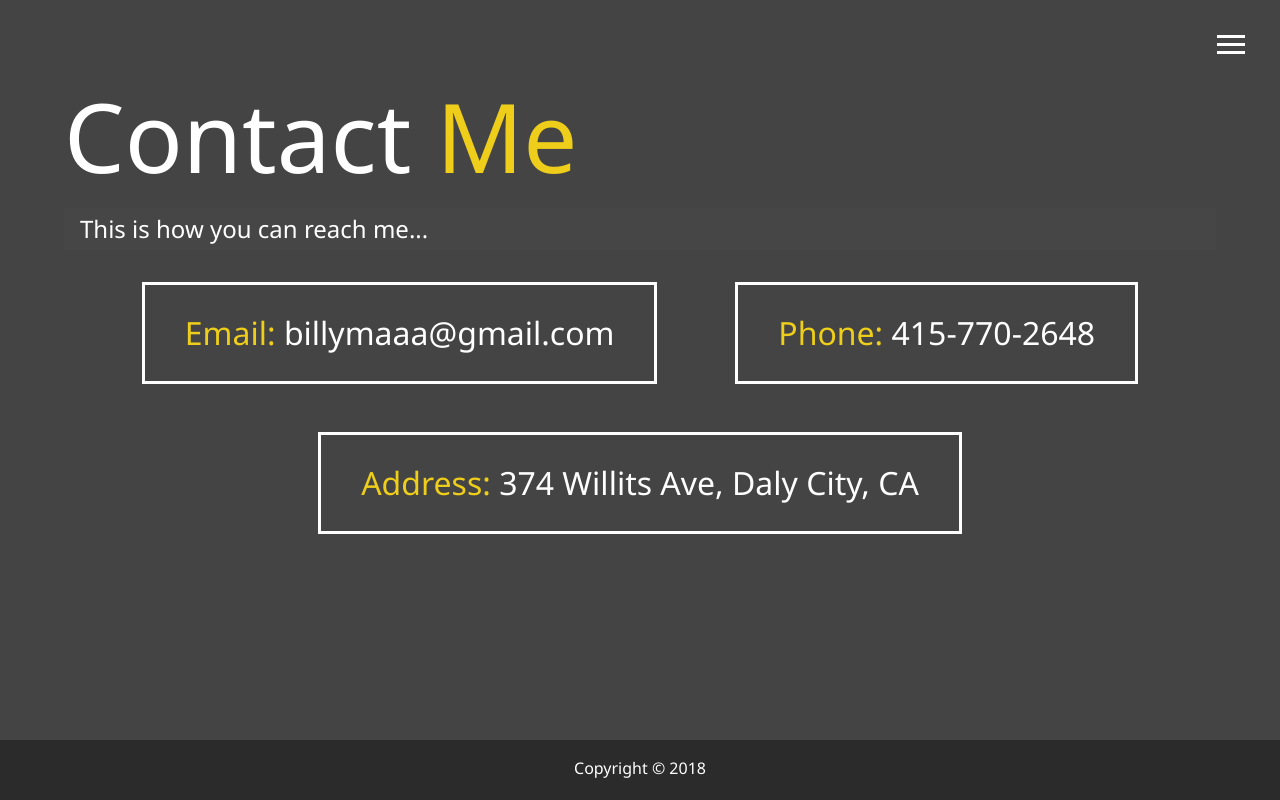
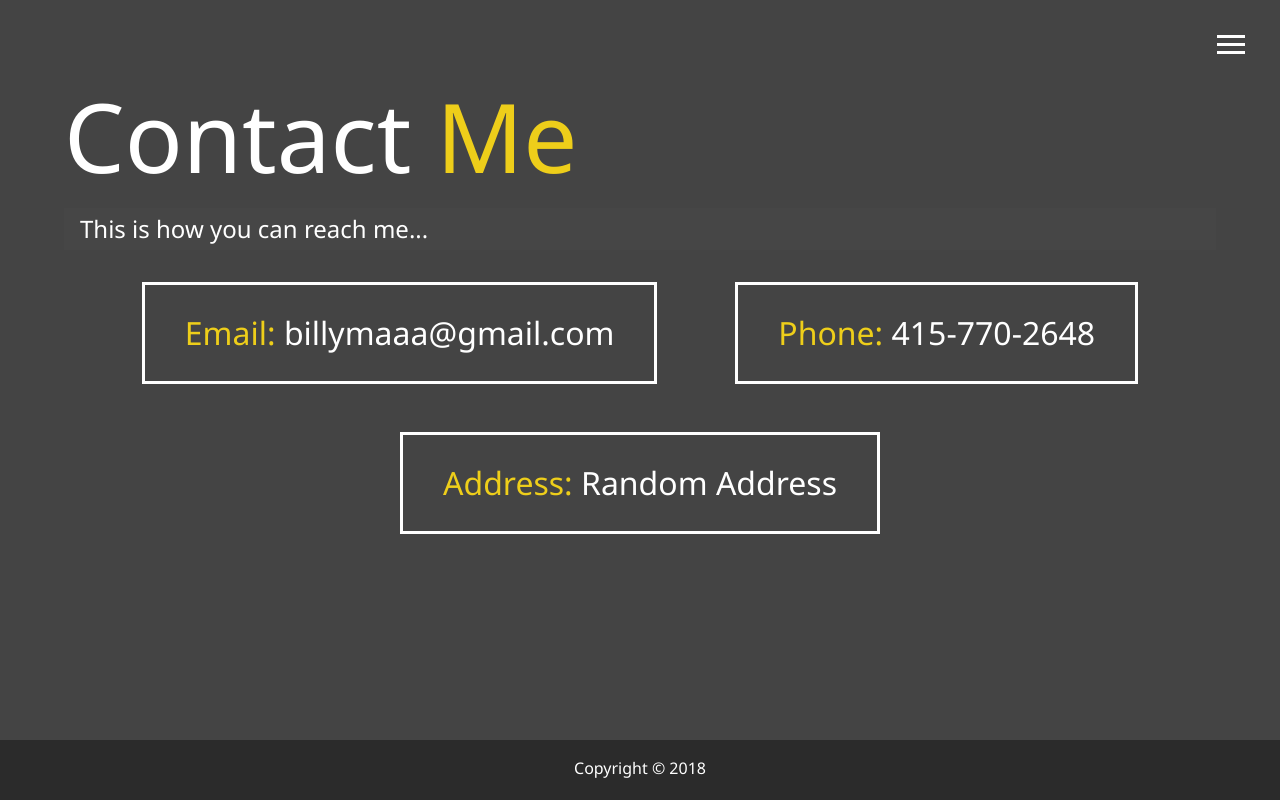
Before and after one commit to billymaaa/modern_portfolio, a website: page dist/contact.html in a window 1280 px wide. Drawn offline with Linux system fonts and the light colour scheme.

Commit message:
Update contact.html

```diff
--- a/dist/contact.html
+++ b/dist/contact.html
@@ -71,7 +71,7 @@
         </div>
         <div>
           <span class="text-secondary">Address: </span>
-          374 Willits Ave, Daly City, CA
+          Random Address
         </div>
       </div>
     </main>
```
